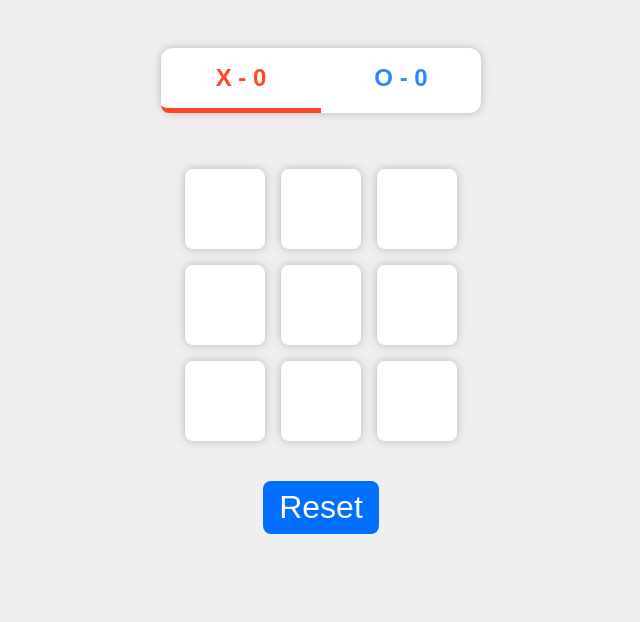
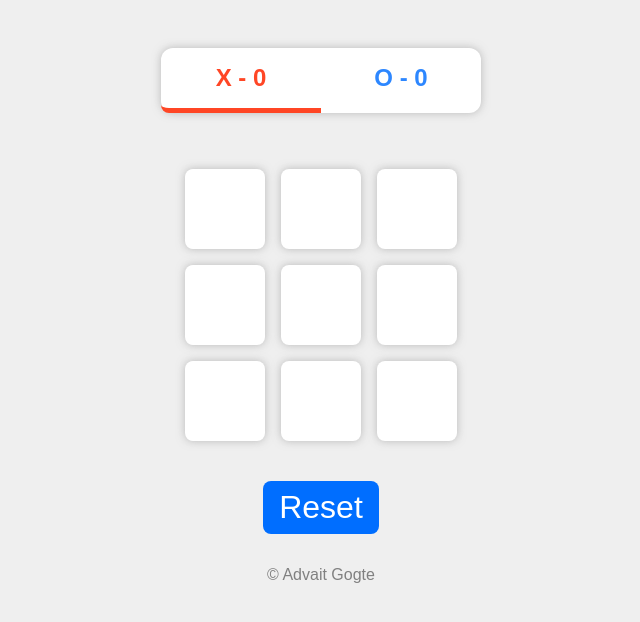
Before and after one commit to kript0b0i/tic-tac-toe, a React (Create React App) app: page / in a window 1280 px wide. Shown: the top 622 px of the page, without its empty margins (319-959 px from the left). Built offline with nearby package versions, Linux system fonts and the light colour scheme.

Commit message:
added signature

```diff
--- a/package.json
+++ b/package.json
@@ -1,6 +1,7 @@
 {
   "name": "tic-tac-toe",
   "version": "0.1.0",
+  "homepage": "https://agogte.github.io/tic-tac-toe",
   "private": true,
   "dependencies": {
     "@testing-library/jest-dom": "^5.16.5",
@@ -12,6 +13,8 @@
     "web-vitals": "^2.1.4"
   },
   "scripts": {
+    "predeploy": "npm run build",
+    "deploy": "gh-pages -d build",
     "start": "react-scripts start",
     "build": "react-scripts build",
     "test": "react-scripts test",
@@ -34,5 +37,8 @@
       "last 1 firefox version",
       "last 1 safari version"
     ]
+  },
+  "devDependencies": {
+    "gh-pages": "^5.0.0"
   }
 }
--- a/src/App.js
+++ b/src/App.js
@@ -4,6 +4,7 @@ import React, {useState} from 'react';
 import { Board } from './components/Board';
 import { Scoreboard } from './components/Scoreboard';
 import { Reset } from './components/Reset';
+import { Signature } from './Signature';
 
 
 function App() {
@@ -73,6 +74,7 @@ function App() {
       <Scoreboard scores={scores} xPlaying={xPlaying}/>
       <Board board={board} onClick={gameOver ? resetBoard: handleBoxClick}/>
       <Reset resetBoard={resetBoard}/>
+      <Signature/>
     </div>
   );
 }
--- /dev/null
+++ b/src/Signature.css
@@ -0,0 +1,5 @@
+.sig {
+    border-radius: 0.5rem;
+    color: gray;
+    display: block;
+}
--- /dev/null
+++ b/src/Signature.js
@@ -0,0 +1,8 @@
+import React from 'react'
+import './Signature.css';
+
+export const Signature = () => {
+  return (
+    <div className='sig'> <center>© Advait Gogte </center></div>
+  )
+}
```
Also changed, not shown: 13 other files (tests, documents, lock files or other folders).
